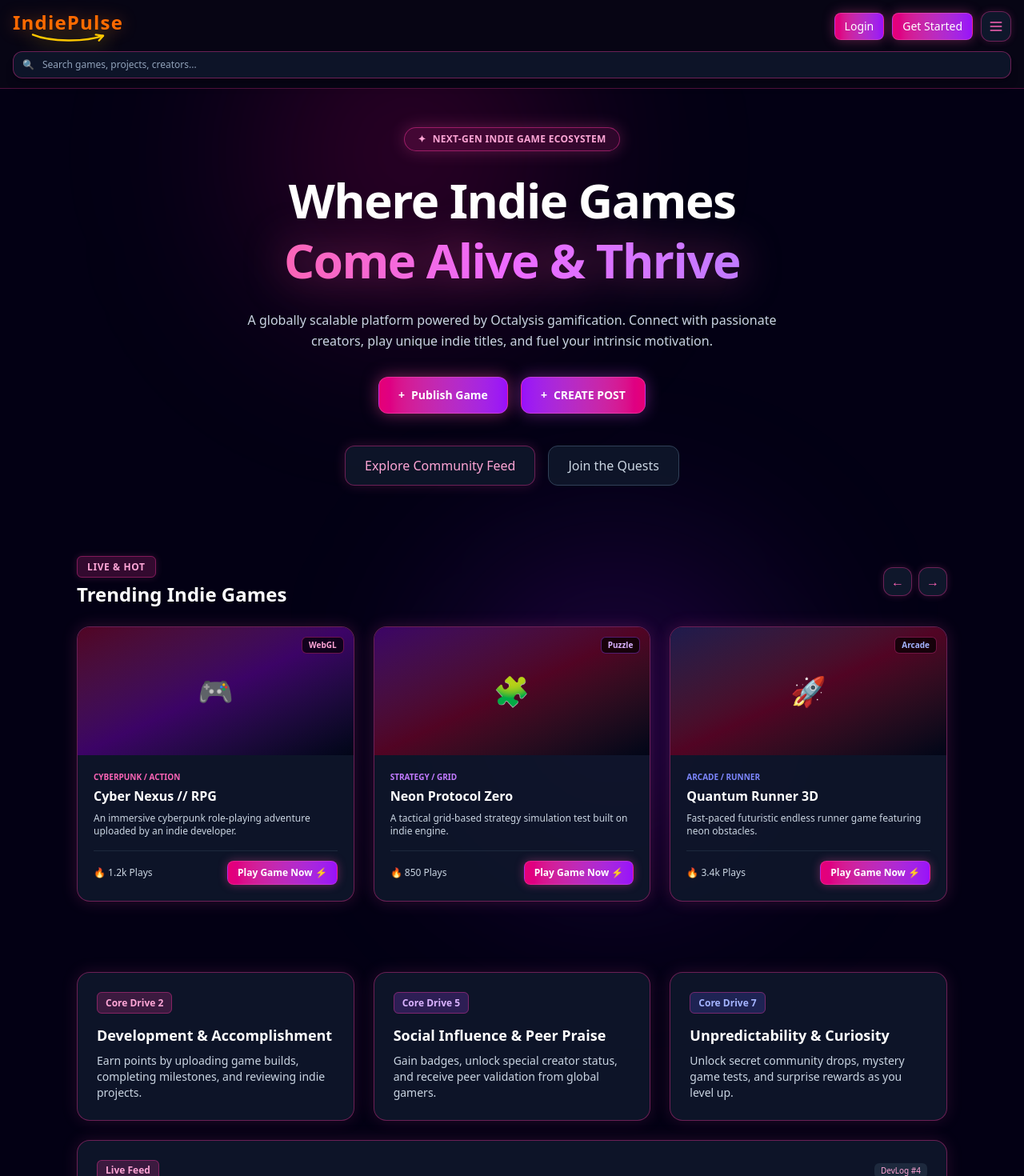
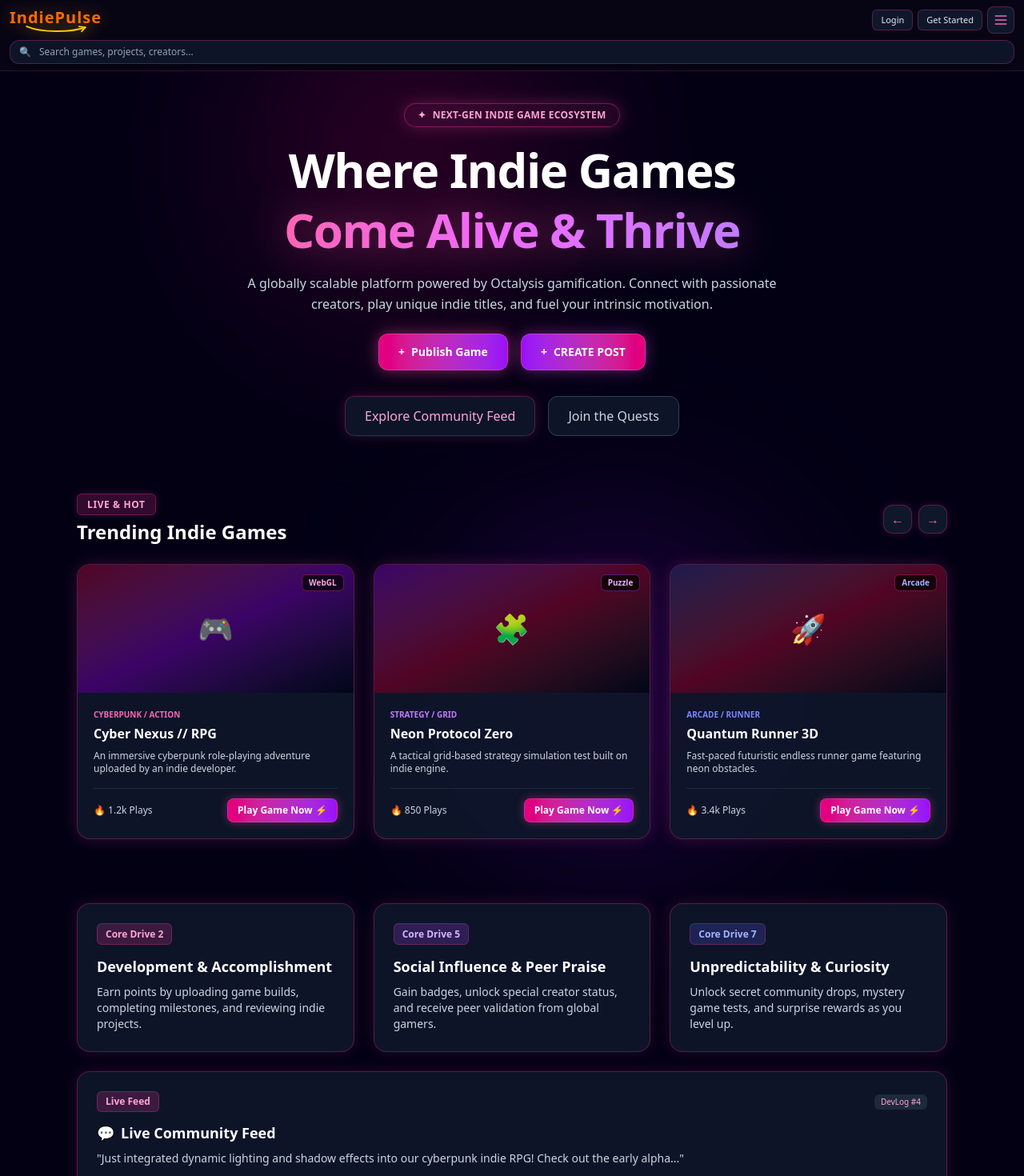
Before and after one commit to Patil-IndiePulse/IndiePulse, a Next.js app: page / in a window 1280 px wide. Shown: the top 1470 px of the page at 80% size. Built offline with nearby package versions, Linux system fonts and the light colour scheme.

Commit message:
fix top header layout: compact buttons, strict left-right alignment, unified theme

```diff
--- a/app/page.tsx
+++ b/app/page.tsx
@@ -40,44 +40,44 @@ export default function Home() {
       <div className="absolute top-0 left-1/4 w-96 h-96 bg-pink-600/20 rounded-full blur-[120px] pointer-events-none"></div>
       <div className="absolute top-1/3 right-1/4 w-96 h-96 bg-purple-600/20 rounded-full blur-[120px] pointer-events-none"></div>
 
-      {/* Navigation Bar - Steam Style Unified Layout */}
-      <nav className="w-full border-b border-pink-500/30 px-4 py-3 flex flex-col gap-2.5 relative z-50 bg-[#030014]/95 backdrop-blur-md">
+      {/* Navigation Bar - Fully Unified Steam-like Compact Layout */}
+      <nav className="w-full border-b border-pink-500/20 px-3 py-2 flex flex-col gap-2 relative z-50 bg-[#030014]">
 
-        {/* Top Row: Logo on Left Corner, Login/Get Started, and Three Lines on Right Corner */}
+        {/* Top Row: Logo on Left, Tight Right-aligned Login, Get Started & Hamburger Menu */}
         <div className="w-full flex items-center justify-between">
 
           {/* Left: IndiePulse Logo */}
           <div className="flex flex-col items-start cursor-pointer group">
-            <div className="text-xl md:text-2xl font-black tracking-wider text-orange-500 drop-shadow-[0_0_10px_rgba(249,115,22,0.4)]">
+            <div className="text-lg md:text-xl font-black tracking-wider text-orange-500 drop-shadow-[0_0_10px_rgba(249,115,22,0.4)]">
               IndiePulse
             </div>
-            <div className="w-full flex justify-center -mt-0.5">
-              <svg className="w-24 md:w-32 h-3 text-yellow-400 drop-shadow-[0_0_12px_rgba(250,204,21,0.95)]" viewBox="0 0 140 18" fill="none" xmlns="http://www.w3.org/2000/svg">
+            <div className="w-full flex justify-center -mt-1">
+              <svg className="w-20 md:w-28 h-2.5 text-yellow-400 drop-shadow-[0_0_10px_rgba(250,204,21,0.9)]" viewBox="0 0 140 18" fill="none" xmlns="http://www.w3.org/2000/svg">
                 <path d="M4 2C38 16 102 16 136 4" stroke="currentColor" strokeWidth="3.5" strokeLinecap="round" />
                 <path d="M122 2L136 4L128 13" stroke="currentColor" strokeWidth="3.5" strokeLinecap="round" strokeLinejoin="round" />
               </svg>
             </div>
           </div>
 
-          {/* Right side: Login, Get Started & Hamburger Menu on Extreme Right Corner */}
-          <div className="flex items-center gap-2.5">
+          {/* Right side: Compact buttons with matching unified colors and no excess spacing */}
+          <div className="flex items-center gap-1.5">
             <Link
               href="/login"
-              className="px-3 py-1.5 bg-gradient-to-r from-pink-600 to-purple-600 rounded-lg text-xs md:text-sm font-medium text-white border border-pink-400/40 shadow-[0_0_15px_rgba(236,72,153,0.4)] transition-all"
+              className="px-2.5 py-1 bg-slate-900 hover:bg-slate-800 rounded-md text-[11px] font-medium text-slate-200 border border-pink-500/30 transition-all"
             >
               Login
             </Link>
 
             <Link
               href="/signup"
-              className="px-3 py-1.5 bg-gradient-to-r from-pink-600 to-purple-600 rounded-lg text-xs md:text-sm font-medium text-white border border-pink-400/40 shadow-[0_0_15px_rgba(236,72,153,0.4)] transition-all"
+              className="px-2.5 py-1 bg-slate-900 hover:bg-slate-800 rounded-md text-[11px] font-medium text-slate-200 border border-pink-500/30 transition-all"
             >
               Get Started
             </Link>
 
             <button
               onClick={() => setIsMenuOpen(!isMenuOpen)}
-              className="p-2 bg-slate-900 border border-pink-500/40 rounded-xl text-slate-300 hover:text-white transition-all cursor-pointer shadow-[0_0_10px_rgba(236,72,153,0.2)]"
+              className="p-1.5 bg-slate-900 border border-pink-500/30 rounded-lg text-slate-300 hover:text-white transition-all cursor-pointer"
               aria-label="Toggle Menu"
             >
               <svg className="w-5 h-5 text-pink-400" fill="none" stroke="currentColor" strokeWidth="2" viewBox="0 0 24 24">
@@ -87,7 +87,7 @@ export default function Home() {
           </div>
         </div>
 
-        {/* Hamburger Menu Drawer - Direct Link to Full Laptop-Style Menu Page */}
+        {/* Hamburger Menu Drawer */}
         {isMenuOpen && (
           <div className="w-full bg-[#070514] border border-pink-500/40 rounded-2xl p-4 flex flex-col gap-3 shadow-2xl transition-all animate-in fade-in slide-in-from-top-2 z-50">
             <div className="text-[10px] uppercase tracking-widest text-pink-400 font-bold px-2 mb-1">Navigation & Control</div>
@@ -112,7 +112,6 @@ export default function Home() {
               <span>👤 My Profile</span> <span>→</span>
             </a>
 
-            {/* Direct Link to Full Laptop-Style Settings & Activity Page */}
             <a href="/menu" onClick={() => setIsMenuOpen(false)} className="mt-2 px-4 py-3.5 bg-gradient-to-r from-pink-600/30 to-purple-600/30 hover:from-pink-600/50 hover:to-purple-600/50 border border-pink-500/50 rounded-xl text-sm font-bold text-pink-300 transition-colors flex items-center justify-between shadow-[0_0_15px_rgba(236,72,153,0.3)]">
               <span>⚙️ Settings and Activity (Laptop View)</span> <span>→</span>
             </a>
@@ -132,7 +131,7 @@ export default function Home() {
               }}
               onFocus={() => setIsSearching(true)}
               placeholder="Search games, projects, creators..."
-              className="w-full bg-slate-900/90 border border-pink-500/40 rounded-xl pl-9 pr-3 py-2 text-xs text-white placeholder-slate-400 focus:outline-none focus:border-pink-400 focus:ring-2 focus:ring-pink-500/30 transition-all shadow-lg block"
+              className="w-full bg-slate-900/90 border border-pink-500/30 rounded-xl pl-9 pr-3 py-1.5 text-xs text-white placeholder-slate-400 focus:outline-none focus:border-pink-400 focus:ring-2 focus:ring-pink-500/30 transition-all shadow-md block"
             />
           </div>
 
@@ -161,23 +160,23 @@ export default function Home() {
       </nav>
 
       <div className="flex-1 px-8 py-6 max-w-6xl mx-auto w-full flex flex-col relative z-10">
-        <div className="flex flex-col items-center justify-center text-center max-w-4xl mx-auto pt-6 pb-6">
-          <div className="inline-flex items-center gap-2 px-4 py-1.5 rounded-full border border-pink-500/50 bg-pink-500/15 text-pink-300 text-xs font-bold tracking-wide uppercase mb-6 shadow-[0_0_20px_rgba(236,72,153,0.3)]">
+        <div className="flex flex-col items-center justify-center text-center max-w-4xl mx-auto pt-4 pb-4">
+          <div className="inline-flex items-center gap-2 px-4 py-1.5 rounded-full border border-pink-500/40 bg-pink-500/10 text-pink-300 text-xs font-bold tracking-wide uppercase mb-4 shadow-[0_0_20px_rgba(236,72,153,0.3)]">
             <span>✦</span> NEXT-GEN INDIE GAME ECOSYSTEM
           </div>
 
-          <h1 className="text-4xl md:text-6xl font-black tracking-tight mb-6 leading-tight">
+          <h1 className="text-4xl md:text-6xl font-black tracking-tight mb-4 leading-tight">
             Where Indie Games <br />
             <span className="bg-gradient-to-r from-pink-400 via-fuchsia-400 to-purple-400 bg-clip-text text-transparent drop-shadow-[0_0_25px_rgba(236,72,153,0.5)]">
               Come Alive & Thrive
             </span>
           </h1>
 
-          <p className="text-slate-300 text-sm md:text-base mb-8 max-w-2xl font-normal leading-relaxed select-none">
+          <p className="text-slate-300 text-sm md:text-base mb-6 max-w-2xl font-normal leading-relaxed select-none">
             A globally scalable platform powered by Octalysis gamification. Connect with passionate creators, play unique indie titles, and fuel your intrinsic motivation.
           </p>
 
-          <div className="mb-10 flex flex-wrap items-center justify-center gap-4">
+          <div className="mb-8 flex flex-wrap items-center justify-center gap-4">
             <a
               href="/submit"
               className="px-6 py-3 bg-gradient-to-r from-pink-600 to-purple-600 hover:from-pink-500 hover:to-purple-500 text-white rounded-xl text-sm font-bold shadow-[0_0_20px_rgba(236,72,153,0.5)] transition-all inline-flex items-center gap-2 border border-pink-400/40 cursor-pointer"
@@ -194,7 +193,7 @@ export default function Home() {
           </div>
 
           <div className="flex flex-wrap justify-center gap-4">
-            <a href="/community" className="px-6 py-3 bg-slate-900/90 hover:bg-slate-800 text-pink-300 font-medium rounded-xl border border-pink-500/40 shadow-[0_0_15px_rgba(236,72,153,0.2)] transition-all">
+            <a href="/community" className="px-6 py-3 bg-slate-900/90 hover:bg-slate-800 text-pink-300 font-medium rounded-xl border border-pink-500/30 shadow-[0_0_15px_rgba(236,72,153,0.2)] transition-all">
               Explore Community Feed
             </a>
             <a href="/quests" className="px-6 py-3 bg-slate-900/90 hover:bg-slate-800 text-slate-300 hover:text-white font-medium rounded-xl border border-slate-700 transition-all">
@@ -204,24 +203,24 @@ export default function Home() {
         </div>
       </div>
 
-      <section className="px-8 py-10 max-w-6xl mx-auto w-full relative z-10">
+      <section className="px-8 py-8 max-w-6xl mx-auto w-full relative z-10">
         <div className="flex items-center justify-between mb-6">
           <div>
-            <span className="text-xs font-bold px-3 py-1 bg-pink-500/20 text-pink-300 rounded-md uppercase tracking-wider border border-pink-500/40 shadow-[0_0_10px_rgba(236,72,153,0.2)]">Live & Hot</span>
+            <span className="text-xs font-bold px-3 py-1 bg-pink-500/20 text-pink-300 rounded-md uppercase tracking-wider border border-pink-500/30 shadow-[0_0_10px_rgba(236,72,153,0.2)]">Live & Hot</span>
             <h2 className="text-2xl font-bold mt-2 text-white">Trending Indie Games</h2>
           </div>
           <div className="flex gap-2">
-            <button className="w-9 h-9 rounded-xl bg-slate-900 border border-pink-500/40 flex items-center justify-center text-pink-400 hover:text-white hover:border-pink-400 transition-all cursor-pointer shadow-[0_0_10px_rgba(236,72,153,0.2)]">
+            <button className="w-9 h-9 rounded-xl bg-slate-900 border border-pink-500/30 flex items-center justify-center text-pink-400 hover:text-white transition-all cursor-pointer shadow-[0_0_10px_rgba(236,72,153,0.2)]">
               ←
             </button>
-            <button className="w-9 h-9 rounded-xl bg-slate-900 border border-pink-500/40 flex items-center justify-center text-pink-400 hover:text-white hover:border-pink-400 transition-all cursor-pointer shadow-[0_0_10px_rgba(236,72,153,0.2)]">
+            <button className="w-9 h-9 rounded-xl bg-slate-900 border border-pink-500/30 flex items-center justify-center text-pink-400 hover:text-white transition-all cursor-pointer shadow-[0_0_10px_rgba(236,72,153,0.2)]">
               →
             </button>
           </div>
         </div>
 
         <div className="grid grid-cols-1 md:grid-cols-3 gap-6">
-          <div className="bg-slate-900/90 border border-pink-500/40 rounded-2xl overflow-hidden hover:border-pink-400 transition-all group shadow-[0_0_20px_rgba(236,72,153,0.2)]">
+          <div className="bg-slate-900/90 border border-pink-500/30 rounded-2xl overflow-hidden hover:border-pink-400 transition-all group shadow-[0_0_20px_rgba(236,72,153,0.2)]">
             <div className="h-40 bg-gradient-to-br from-pink-950 via-purple-950 to-slate-950 flex items-center justify-center relative overflow-hidden">
               <span className="text-4xl group-hover:scale-110 transition-transform duration-300">🎮</span>
               <span className="absolute top-3 right-3 px-2 py-0.5 bg-black/70 backdrop-blur-md text-[10px] text-pink-300 rounded-md font-semibold border border-pink-500/40">
@@ -241,7 +240,7 @@ export default function Home() {
             </div>
           </div>
 
-          <div className="bg-slate-900/90 border border-pink-500/40 rounded-2xl overflow-hidden hover:border-pink-400 transition-all group shadow-[0_0_20px_rgba(236,72,153,0.2)]">
+          <div className="bg-slate-900/90 border border-pink-500/30 rounded-2xl overflow-hidden hover:border-pink-400 transition-all group shadow-[0_0_20px_rgba(236,72,153,0.2)]">
             <div className="h-40 bg-gradient-to-br from-purple-950 via-pink-950 to-slate-950 flex items-center justify-center relative overflow-hidden">
               <span className="text-4xl group-hover:scale-110 transition-transform duration-300">🧩</span>
               <span className="absolute top-3 right-3 px-2 py-0.5 bg-black/70 backdrop-blur-md text-[10px] text-purple-300 rounded-md font-semibold border border-purple-500/40">
@@ -261,7 +260,7 @@ export default function Home() {
             </div>
           </div>
 
-          <div className="bg-slate-900/90 border border-pink-500/40 rounded-2xl overflow-hidden hover:border-pink-400 transition-all group shadow-[0_0_20px_rgba(236,72,153,0.2)]">
+          <div className="bg-slate-900/90 border border-pink-500/30 rounded-2xl overflow-hidden hover:border-pink-400 transition-all group shadow-[0_0_20px_rgba(236,72,153,0.2)]">
             <div className="h-40 bg-gradient-to-br from-indigo-950 via-pink-950 to-slate-950 flex items-center justify-center relative overflow-hidden">
               <span className="text-4xl group-hover:scale-110 transition-transform duration-300">🚀</span>
               <span className="absolute top-3 right-3 px-2 py-0.5 bg-black/70 backdrop-blur-md text-[10px] text-indigo-300 rounded-md font-semibold border border-pink-500/40">
@@ -286,37 +285,37 @@ export default function Home() {
       <section className="px-8 py-12 max-w-6xl mx-auto w-full grid grid-cols-1 md:grid-cols-3 gap-6 relative z-10">
         <Link
           href="/development"
-          className="block bg-slate-900/90 border border-pink-500/40 p-6 rounded-2xl hover:border-pink-400 transition-all cursor-pointer shadow-[0_0_20px_rgba(236,72,153,0.15)]"
+          className="block bg-slate-900/90 border border-pink-500/30 p-6 rounded-2xl hover:border-pink-400 transition-all cursor-pointer shadow-[0_0_20px_rgba(236,72,153,0.15)]"
         >
-          <span className="text-xs font-bold px-2.5 py-1 bg-pink-500/20 text-pink-300 rounded-md border border-pink-500/40">Core Drive 2</span>
+          <span className="text-xs font-bold px-2.5 py-1 bg-pink-500/20 text-pink-300 rounded-md border border-pink-500/30">Core Drive 2</span>
           <h3 className="text-lg font-bold mt-4 mb-2 text-white">Development & Accomplishment</h3>
           <p className="text-sm text-slate-300">Earn points by uploading game builds, completing milestones, and reviewing indie projects.</p>
         </Link>
 
         <Link
           href="/social-influence"
-          className="block bg-slate-900/90 border border-pink-500/40 p-6 rounded-2xl hover:border-pink-400 transition-all cursor-pointer shadow-[0_0_20px_rgba(236,72,153,0.15)]"
+          className="block bg-slate-900/90 border border-pink-500/30 p-6 rounded-2xl hover:border-pink-400 transition-all cursor-pointer shadow-[0_0_20px_rgba(236,72,153,0.15)]"
         >
-          <span className="text-xs font-bold px-2.5 py-1 bg-purple-500/20 text-purple-300 rounded-md border border-pink-500/40">Core Drive 5</span>
+          <span className="text-xs font-bold px-2.5 py-1 bg-purple-500/20 text-purple-300 rounded-md border border-pink-500/30">Core Drive 5</span>
           <h3 className="text-lg font-bold mt-4 mb-2 text-white">Social Influence & Peer Praise</h3>
           <p className="text-sm text-slate-300">Gain badges, unlock special creator status, and receive peer validation from global gamers.</p>
         </Link>
 
         <Link
           href="/curiosity"
-          className="block bg-slate-900/90 border border-pink-500/40 p-6 rounded-2xl hover:border-pink-400 transition-all cursor-pointer shadow-[0_0_20px_rgba(236,72,153,0.15)]"
+          className="block bg-slate-900/90 border border-pink-500/30 p-6 rounded-2xl hover:border-pink-400 transition-all cursor-pointer shadow-[0_0_20px_rgba(236,72,153,0.15)]"
         >
-          <span className="text-xs font-bold px-2.5 py-1 bg-indigo-500/20 text-indigo-300 rounded-md border border-pink-500/40">Core Drive 7</span>
+          <span className="text-xs font-bold px-2.5 py-1 bg-indigo-500/20 text-indigo-300 rounded-md border border-pink-500/30">Core Drive 7</span>
           <h3 className="text-lg font-bold mt-4 mb-2 text-white">Unpredictability & Curiosity</h3>
           <p className="text-sm text-slate-300">Unlock secret community drops, mystery game tests, and surprise rewards as you level up.</p>
         </Link>
 
         <Link
           href="/community/feed"
-          className="block bg-slate-900/90 border border-pink-500/40 p-6 rounded-2xl hover:border-pink-400 transition-all cursor-pointer md:col-span-3 shadow-[0_0_20px_rgba(236,72,153,0.15)]"
+          className="block bg-slate-900/90 border border-pink-500/30 p-6 rounded-2xl hover:border-pink-400 transition-all cursor-pointer md:col-span-3 shadow-[0_0_20px_rgba(236,72,153,0.15)]"
         >
           <div className="flex items-center justify-between mb-3">
-            <span className="text-xs font-bold px-2.5 py-1 bg-pink-500/20 text-pink-300 rounded-md border border-pink-500/40">Live Feed</span>
+            <span className="text-xs font-bold px-2.5 py-1 bg-pink-500/20 text-pink-300 rounded-md border border-pink-500/30">Live Feed</span>
             <span className="text-[10px] px-2 py-0.5 bg-slate-800 text-pink-300 rounded-md">DevLog #4</span>
           </div>
           <h3 className="text-lg font-bold mb-2 flex items-center gap-2 text-white">
@@ -333,7 +332,7 @@ export default function Home() {
       </section>
 
       <section className="px-8 pb-16 max-w-6xl mx-auto w-full relative z-10">
-        <div className="bg-slate-900/95 border border-pink-500/50 rounded-2xl p-8 shadow-[0_0_30px_rgba(236,72,153,0.25)] transition-all">
+        <div className="bg-slate-900/95 border border-pink-500/40 rounded-2xl p-8 shadow-[0_0_30px_rgba(236,72,153,0.2)] transition-all">
           <div className="flex items-center gap-4 mb-4">
             <div className="w-12 h-12 rounded-full bg-gradient-to-r from-pink-600 to-purple-600 flex items-center justify-center font-bold text-xl text-white shadow-[0_0_15px_rgba(236,72,153,0.5)] border border-pink-400/40">
               BP
@@ -381,7 +380,7 @@ export default function Home() {
         </div>
       </section>
 
-      <footer className="w-full border-t border-pink-500/30 bg-[#030014] py-8 px-8 mt-auto relative z-10">
+      <footer className="w-full border-t border-pink-500/20 bg-[#030014] py-8 px-8 mt-auto relative z-10">
         <div className="max-w-6xl mx-auto flex flex-col md:flex-row items-center justify-between gap-4 text-xs text-slate-400">
           <div>© {new Date().getFullYear()} IndiePulse. All rights reserved.</div>
           <div className="flex gap-6">
```
